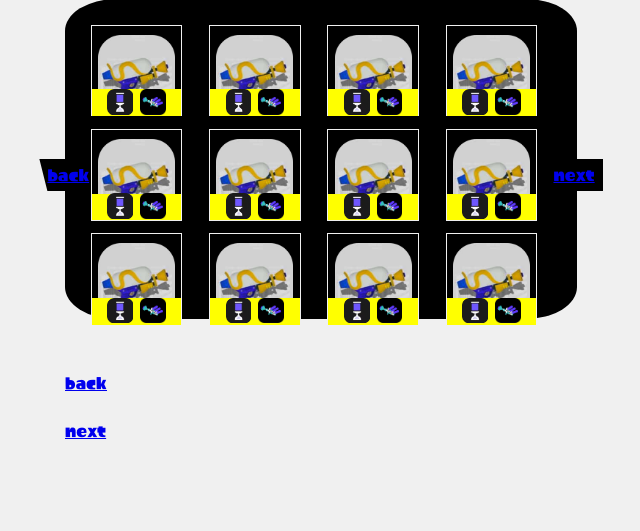
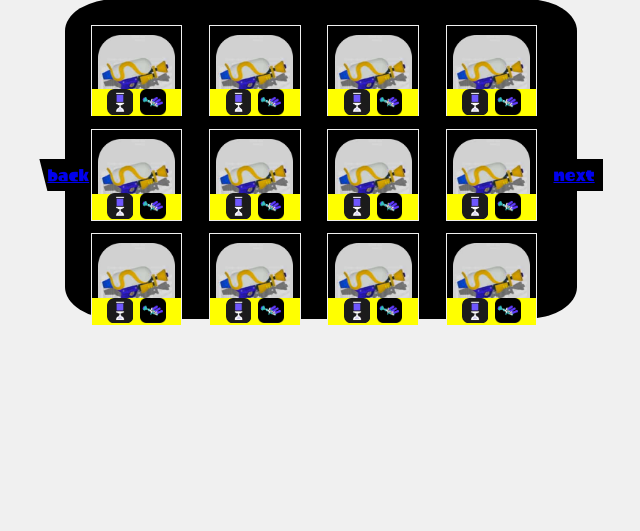
Before and after one commit to chchnyanko/2024-dtp-task, a Flask app: page /main/1 in a window 1280 px wide. Shown: the part 161-692 px from the top of the page, without its empty margins (63-703 px from the left). Run offline with Flask 3, Linux system fonts and the light colour scheme; data comes from the database, SQL or seed files in the repository.

Commit message:
got rid of the old buttons

```diff
--- a/templates/main.html
+++ b/templates/main.html
@@ -17,9 +17,5 @@
     </div>
     <div class="back_button"><a href="/main/{{page-1}}">back</a></div>
     <div class="next_button"><a href="/main/{{page+1}}">next</a></div>
-    <div>
-        <p><a href="/main/{{page-1}}">back</a></p>
-        <p><a href="/main/{{page+1}}">next</a></p>
-    </div>
 </div>
 {% endblock %}
```
